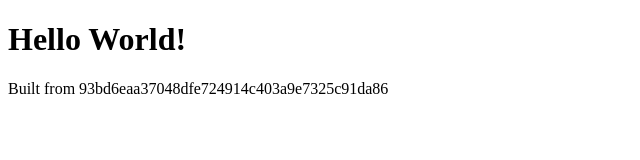
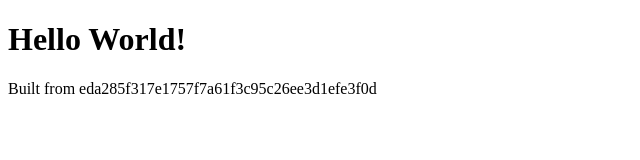
Before and after one commit to pkgjs/gh-pages, a plain HTML site: page index.html in a window 1280 px wide. Shown: the full height of the page, 0-640 px from the left. Drawn offline with Linux system fonts and the light colour scheme.

Commit message:
pages build

```diff
--- a/index.html
+++ b/index.html
@@ -1 +1 @@
-<!DOCTYPE html><html><head></head><body><h1>Hello World!</h1><p>Built from 93bd6eaa37048dfe724914c403a9e7325c91da86</p></body></html>
+<!DOCTYPE html><html><head></head><body><h1>Hello World!</h1><p>Built from eda285f317e1757f7a61f3c95c26ee3d1efe3f0d</p></body></html>
```
